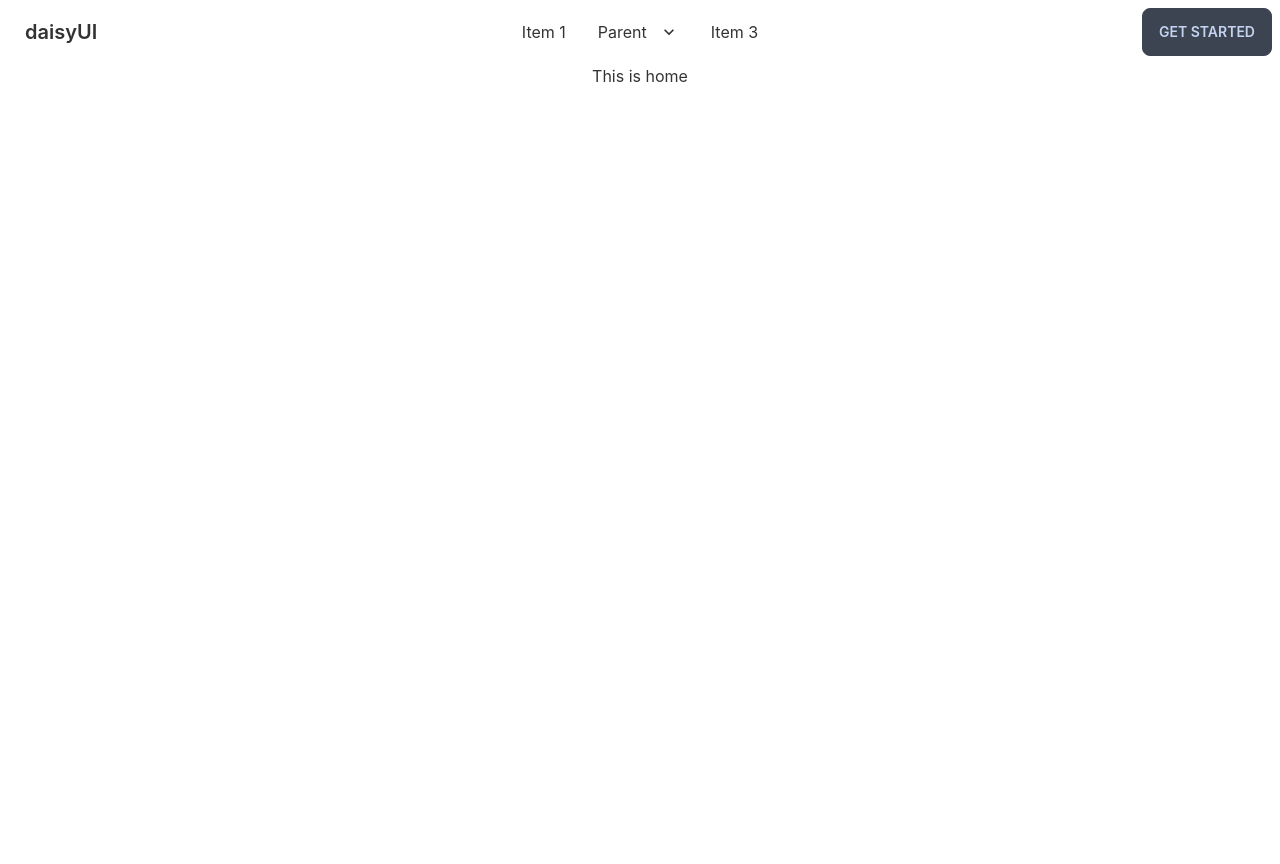
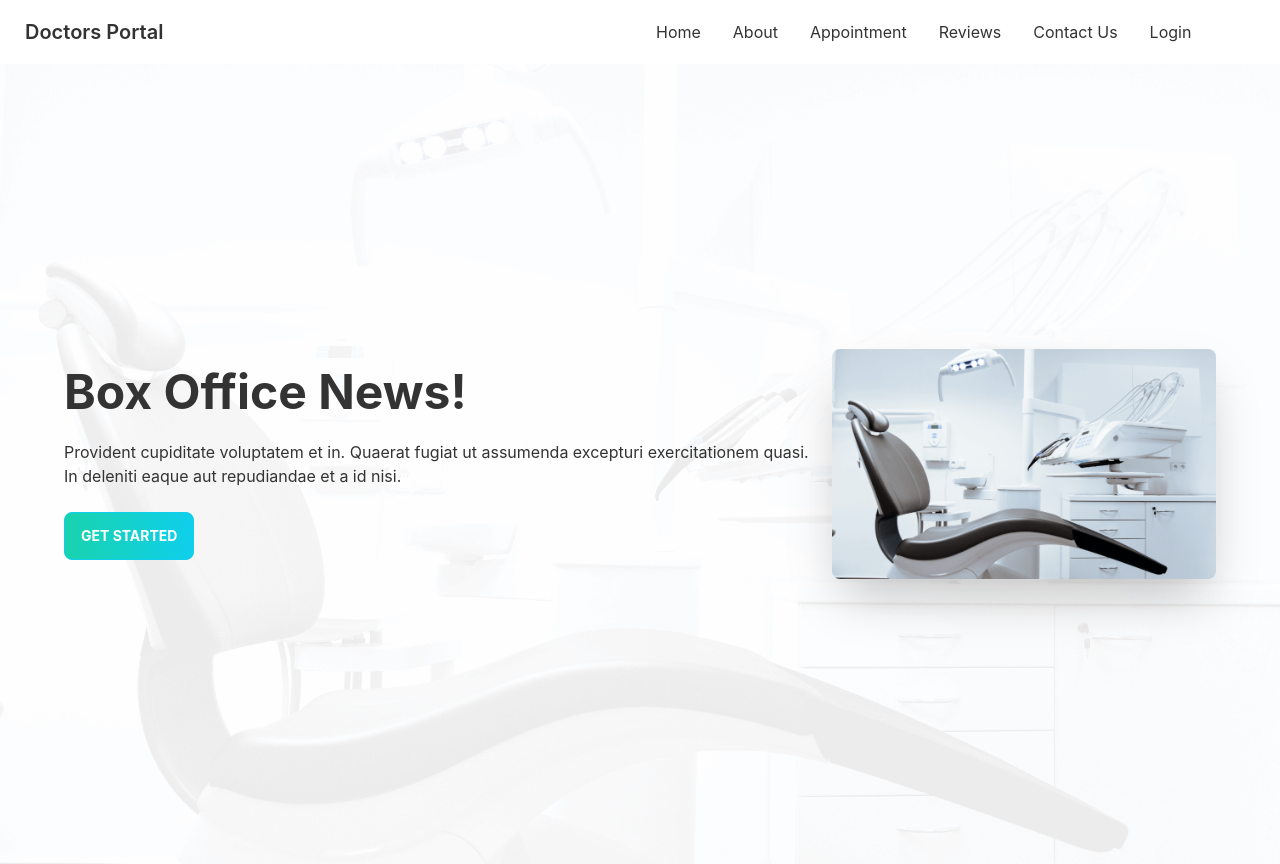
Before and after one commit to Sadman600/doctors-portal-client, a React (Create React App) app: page / in a window 1280 px wide. Before the commit the page ends 800 px from the top, so only its background shows below. Built offline with nearby package versions, Linux system fonts and the light colour scheme.

Commit message:
added banner in home page

```diff
--- a/src/App.css
+++ b/src/App.css
@@ -1,6 +1,6 @@
-.App {
+/* .App {
   text-align: center;
-}
+} */
 
 .App-logo {
   height: 40vmin;
@@ -32,6 +32,7 @@
   from {
     transform: rotate(0deg);
   }
+
   to {
     transform: rotate(360deg);
   }
--- /dev/null
+++ b/src/Pages/Home/Banner.js
@@ -0,0 +1,19 @@
+import React from 'react';
+import chair from '../../assets/images/chair.png';
+import bg from '../../assets/images/bg.png';
+const Banner = () => {
+    return (
+        <div class="hero min-h-screen px-12" style={{ backgroundImage: `url(${bg})` }}>
+            <div className="hero-content flex-col lg:flex-row-reverse">
+                <img src={chair} alt='Doctor chair' className="max-w-sm rounded-lg shadow-2xl" />
+                <div>
+                    <h1 className="text-5xl font-bold">Box Office News!</h1>
+                    <p className="py-6">Provident cupiditate voluptatem et in. Quaerat fugiat ut assumenda excepturi exercitationem quasi. In deleniti eaque aut repudiandae et a id nisi.</p>
+                    <button className="btn btn-primary uppercase text-white font-bold bg-gradient-to-r from-secondary to-primary">Get Started</button>
+                </div>
+            </div>
+        </div>
+    );
+};
+
+export default Banner;
--- a/src/Pages/Home/Home.js
+++ b/src/Pages/Home/Home.js
@@ -1,9 +1,10 @@
 import React from 'react';
+import Banner from './Banner';
 
 const Home = () => {
     return (
         <div>
-            <p>This is home</p>
+            <Banner></Banner>
         </div>
     );
 };
--- a/src/Pages/Shared/Navbar.js
+++ b/src/Pages/Shared/Navbar.js
@@ -1,6 +1,15 @@
 import React from 'react';
+import { Link } from 'react-router-dom';
 
 const Navbar = () => {
+    const menuItems = <>
+        <li><Link to='/'>Home</Link></li>
+        <li><Link to='/about'>About</Link></li>
+        <li><Link to='/appointment'>Appointment</Link></li>
+        <li><Link to='/reviews'>Reviews</Link></li>
+        <li><Link to='/contactus'>Contact Us</Link></li>
+        <li><Link to='/login'>Login</Link></li>
+    </>
     return (
         <div className="navbar bg-base-100">
             <div className="navbar-start">
@@ -9,41 +18,21 @@ const Navbar = () => {
                         <svg xmlns="http://www.w3.org/2000/svg" className="h-5 w-5" fill="none" viewBox="0 0 24 24" stroke="currentColor"><path stroke-linecap="round" stroke-linejoin="round" stroke-width="2" d="M4 6h16M4 12h8m-8 6h16" /></svg>
                     </label>
                     <ul tabindex="0" className="menu menu-compact dropdown-content mt-3 p-2 shadow bg-base-100 rounded-box w-52">
-                        <li><a>Item 1</a></li>
-                        <li tabindex="0">
-                            <a className="justify-between">
-                                Parent
-                                <svg className="fill-current" xmlns="http://www.w3.org/2000/svg" width="24" height="24" viewBox="0 0 24 24"><path d="M8.59,16.58L13.17,12L8.59,7.41L10,6L16,12L10,18L8.59,16.58Z" /></svg>
-                            </a>
-                            <ul className="p-2">
-                                <li><a>Submenu 1</a></li>
-                                <li><a>Submenu 2</a></li>
-                            </ul>
-                        </li>
-                        <li><a>Item 3</a></li>
+                        {
+                            menuItems
+                        }
                     </ul>
                 </div>
-                <a className="btn btn-ghost normal-case text-xl">daisyUI</a>
+                <Link to='/' className="btn btn-ghost normal-case text-xl">Doctors Portal</Link>
             </div>
             <div className="navbar-center hidden lg:flex">
                 <ul className="menu menu-horizontal p-0">
-                    <li><a>Item 1</a></li>
-                    <li tabindex="0">
-                        <a>
-                            Parent
-                            <svg className="fill-current" xmlns="http://www.w3.org/2000/svg" width="20" height="20" viewBox="0 0 24 24"><path d="M7.41,8.58L12,13.17L16.59,8.58L18,10L12,16L6,10L7.41,8.58Z" /></svg>
-                        </a>
-                        <ul className="p-2">
-                            <li><a>Submenu 1</a></li>
-                            <li><a>Submenu 2</a></li>
-                        </ul>
-                    </li>
-                    <li><a>Item 3</a></li>
+                    {
+                        menuItems
+                    }
                 </ul>
             </div>
-            <div className="navbar-end">
-                <a className="btn">Get started</a>
-            </div>
+
         </div>
     );
 };
--- a/tailwind.config.js
+++ b/tailwind.config.js
@@ -8,7 +8,7 @@ module.exports = {
       {
         doctortheme: {
           primary: "#0FCFEC",
-          secondary: "#0FCFEC",
+          secondary: "#19D3AE",
           accent: "#3A4256",
           neutral: "#3d4451",
           "base-100": "#ffffff",
```
